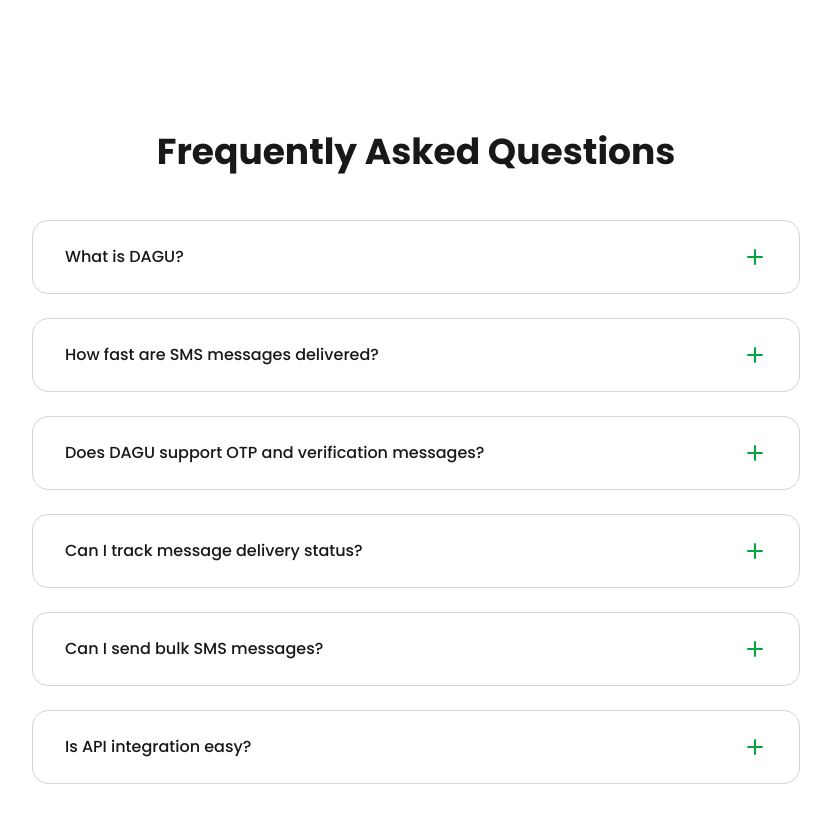
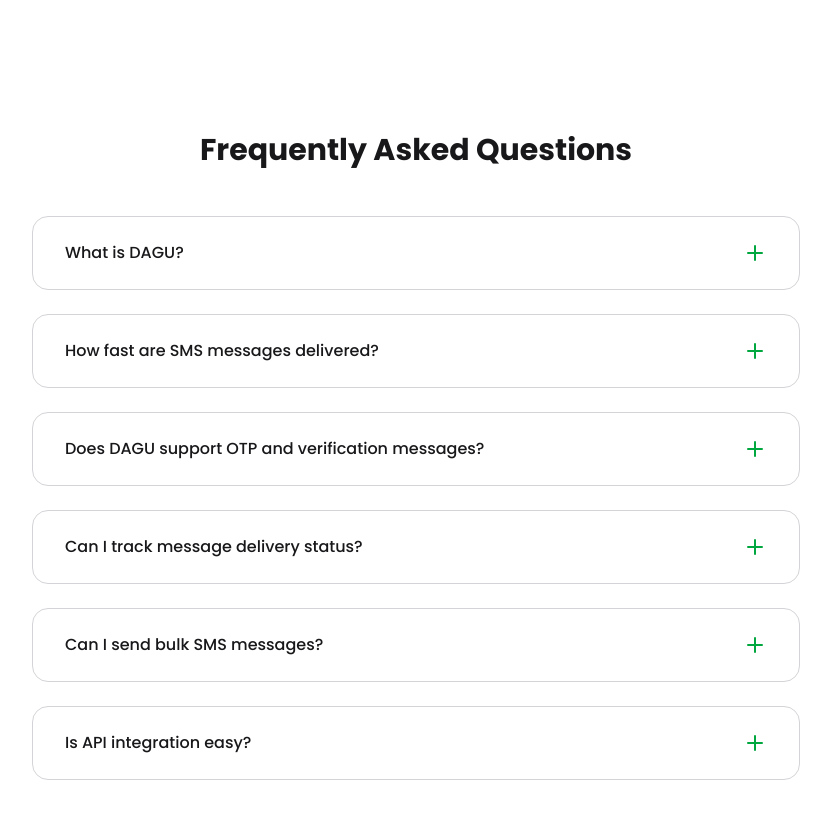
Before and after one commit to zelalem-yitbarek/Dagu_SMS_GAETWAY, a Next.js app in the folder frontend/: page / in a window 1280 px wide. Shown: the part 1520-2342 px from the top of the page, without its empty margins (224-1055 px from the left). Built offline with nearby package versions, Linux system fonts and the light colour scheme.

Commit message:
feat: implement DAGU FAQ section with expandable answers and dark mode

```diff
--- a/frontend/src/components/FAQ.tsx
+++ b/frontend/src/components/FAQ.tsx
@@ -44,7 +44,7 @@
   return(
     <section className="py-20 px-6 bg-white dark:bg-zinc-950 transition-colors duration-300">
         <div className="max-w-5xl mx-auto">
-        <h2 className="text-center text-4xl font-bold mb-12 text-zinc-900 dark:text-white">
+        <h2 className="text-center text-3xl font-bold mb-12 text-zinc-900 dark:text-white">
           Frequently Asked Questions
         </h2>
         </div>
```
